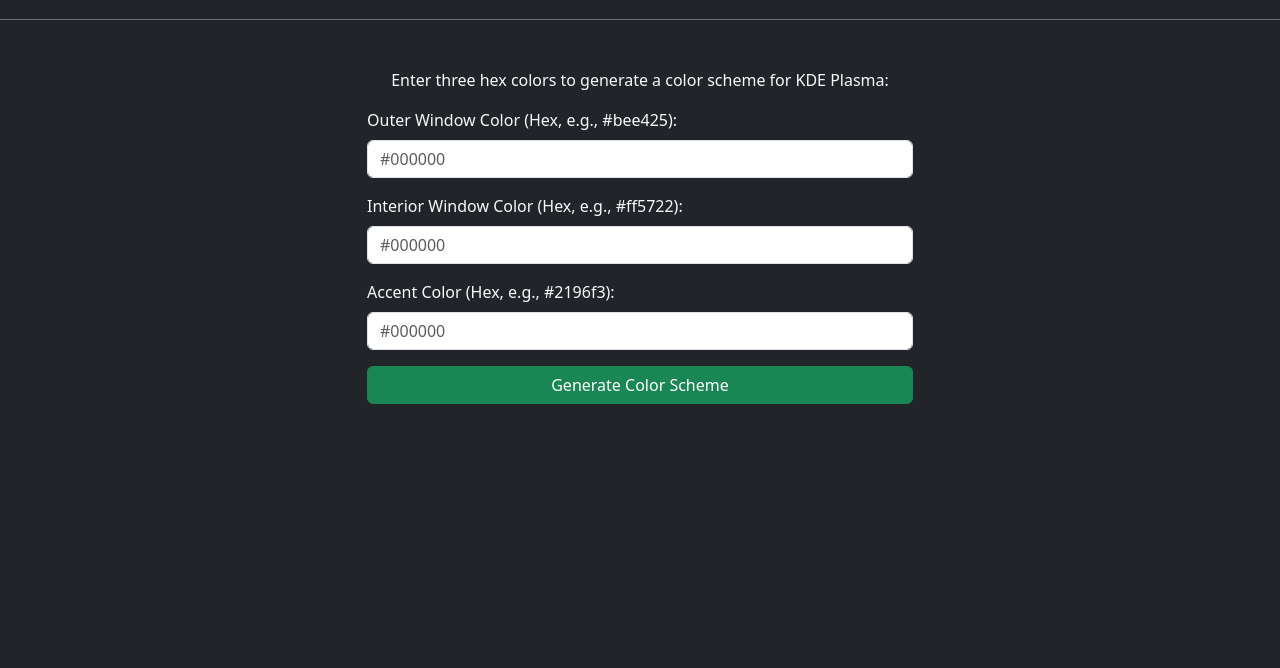
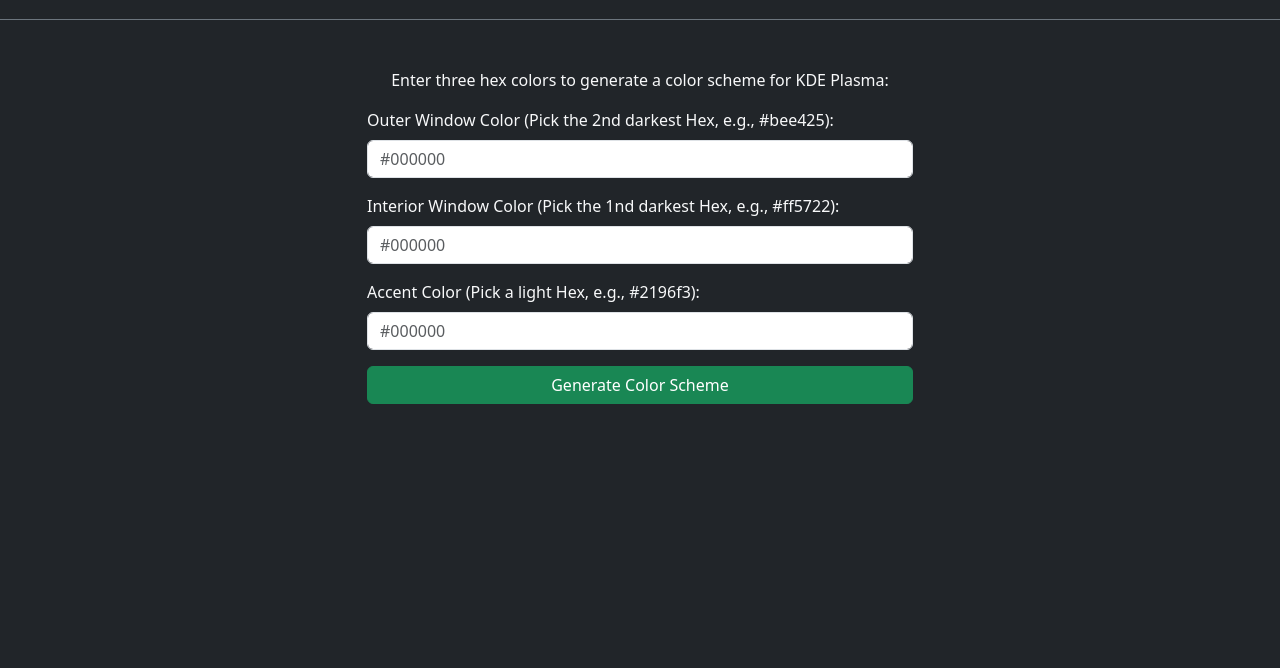
Before and after one commit to zachvlat/kde-color-scheme-generator, a plain HTML site: page index.html in a window 1280 px wide. Shown: the part 69-737 px from the top of the page. Drawn offline with nearby package versions, Linux system fonts and the light colour scheme.

Commit message:
Update index.html

```diff
--- a/index.html
+++ b/index.html
@@ -36,17 +36,17 @@
             <div class="col-md-6">
                 <form id="color-form">
                     <div class="mb-3">
-                        <label for="color1" class="form-label">Outer Window Color (Hex, e.g., #bee425):</label>
+                        <label for="color1" class="form-label">Outer Window Color (Pick the 2nd darkest Hex, e.g., #bee425):</label>
                         <input type="text" id="color1" class="form-control" placeholder="#000000">
                     </div>
 
                     <div class="mb-3">
-                        <label for="color2" class="form-label">Interior Window Color (Hex, e.g., #ff5722):</label>
+                        <label for="color2" class="form-label">Interior Window Color (Pick the 1nd darkest Hex, e.g., #ff5722):</label>
                         <input type="text" id="color2" class="form-control" placeholder="#000000">
                     </div>
 
                     <div class="mb-3">
-                        <label for="color3" class="form-label">Accent Color (Hex, e.g., #2196f3):</label>
+                        <label for="color3" class="form-label">Accent Color (Pick a light Hex, e.g., #2196f3):</label>
                         <input type="text" id="color3" class="form-control" placeholder="#000000">
                     </div>
 
```
